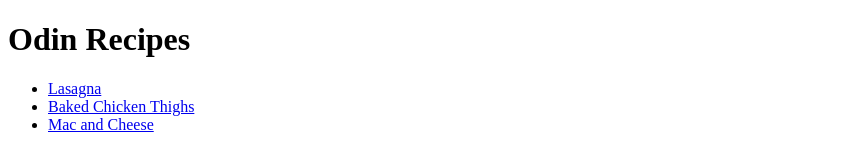
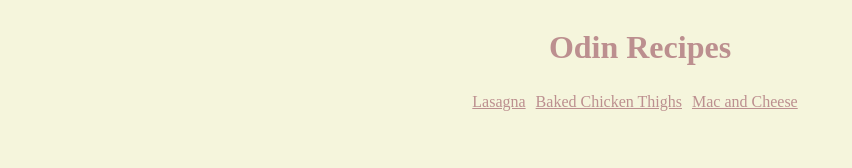
Before and after one commit to brandonaornelas/odin-recipes, a plain HTML site: page index.html in a window 1280 px wide. Shown: the whole page, without its empty margins (0-852 px from the left). Drawn offline with Linux system fonts and the light colour scheme.

Commit message:
Added CSS to my HTML file
Created a style.css and linked it to my index.html file, adding styling
in process.

```diff
--- a/index.html
+++ b/index.html
@@ -4,14 +4,17 @@
     <meta charset="UTF-8">
     <meta http-equiv="X-UA-Compatible" content="IE=edge">
     <meta name="viewport" content="width=device-width, initial-scale=1.0">
-    <title>Document</title>
+    <title>Odin Recipes</title>
+    <link rel="stylesheet" href="/style.css">
 </head>
 <body>
+    <div class="recipe">
         <h1>Odin Recipes</h1>
         <ul>
             <li><a href="./recipes/lasagna.html">Lasagna</a></li>
             <li><a href="./recipes/baked_chicken_thighs.html">Baked Chicken Thighs</a></li>
             <li><a href="./recipes/mac_cheese.html">Mac and Cheese</a></li>
         </ul>
+    </div>
 </body>
 </html>
--- /dev/null
+++ b/style.css
@@ -0,0 +1,26 @@
+body {
+    background-color: beige;
+    display: flex;
+    flex-direction: column;
+    align-items: center;
+}
+
+.recipe h1{
+    text-align: center;
+    color: rosybrown;
+}
+
+.recipe ul{
+    list-style-type: none;
+    display: flex;
+    flex-direction: row;
+    padding: 5px;
+}
+
+.recipe li {
+    margin-right: 10px;
+}
+
+.recipe a{
+    color: rosybrown;
+}
```
Lines whose indentation alone changed are shown as unchanged.
